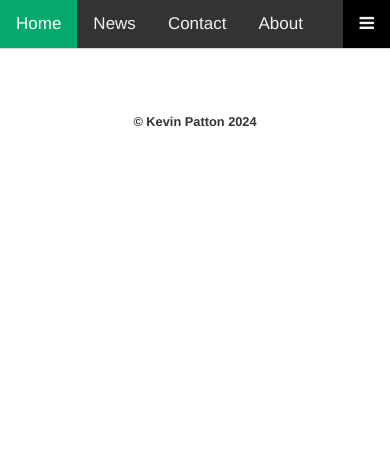
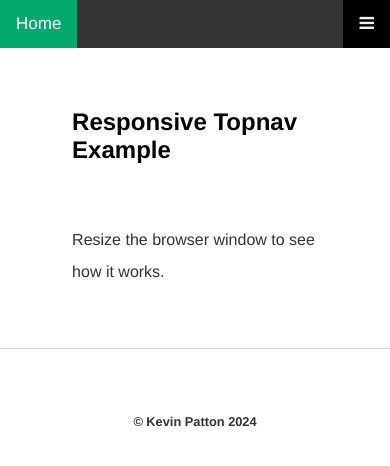
Before and after one commit to kevinjpatton/kevinjpatton.github.io, a Jekyll site: the page built from test.html, in a window 390 px wide. Shown: the top 466 px of the page. Built offline with Jekyll 4.4.1, drawn with Linux system fonts in a browser that asks for light colours; Markdown is read by kramdown in place of the engine named in the settings.

Commit message:
Update test.html

```diff
--- a/_layouts/test.html
+++ b/_layouts/test.html
@@ -43,6 +43,26 @@
 .topnav .icon {
   display: none;
 }
+@media screen and (max-width: 600px) {
+  .topnav a:not(:first-child) {display: none;}
+  .topnav a.icon {
+    float: right;
+    display: block;
+  }
+}
+
+@media screen and (max-width: 600px) {
+  .topnav.responsive {position: relative;}
+  .topnav.responsive .icon {
+    position: absolute;
+    right: 0;
+    top: 0;
+  }
+  .topnav.responsive a {
+    float: none;
+    display: block;
+    text-align: left;
+  }
     </style>
 </head>
     <body>
@@ -55,6 +75,21 @@
     <i class="fa fa-bars"></i>
   </a>
 </div>
+        <div style="padding-left:16px">
+  <h2>Responsive Topnav Example</h2>
+  <p>Resize the browser window to see how it works.</p>
+</div>
+
+<script>
+function myFunction() {
+  var x = document.getElementById("myTopnav");
+  if (x.className === "topnav") {
+    x.className += " responsive";
+  } else {
+    x.className = "topnav";
+  }
+}
+</script>
     </body>
 <footer>
         <p><strong>&copy; Kevin Patton <script type="text/javascript">document.write(new Date().getFullYear());</script></strong></p>
```
